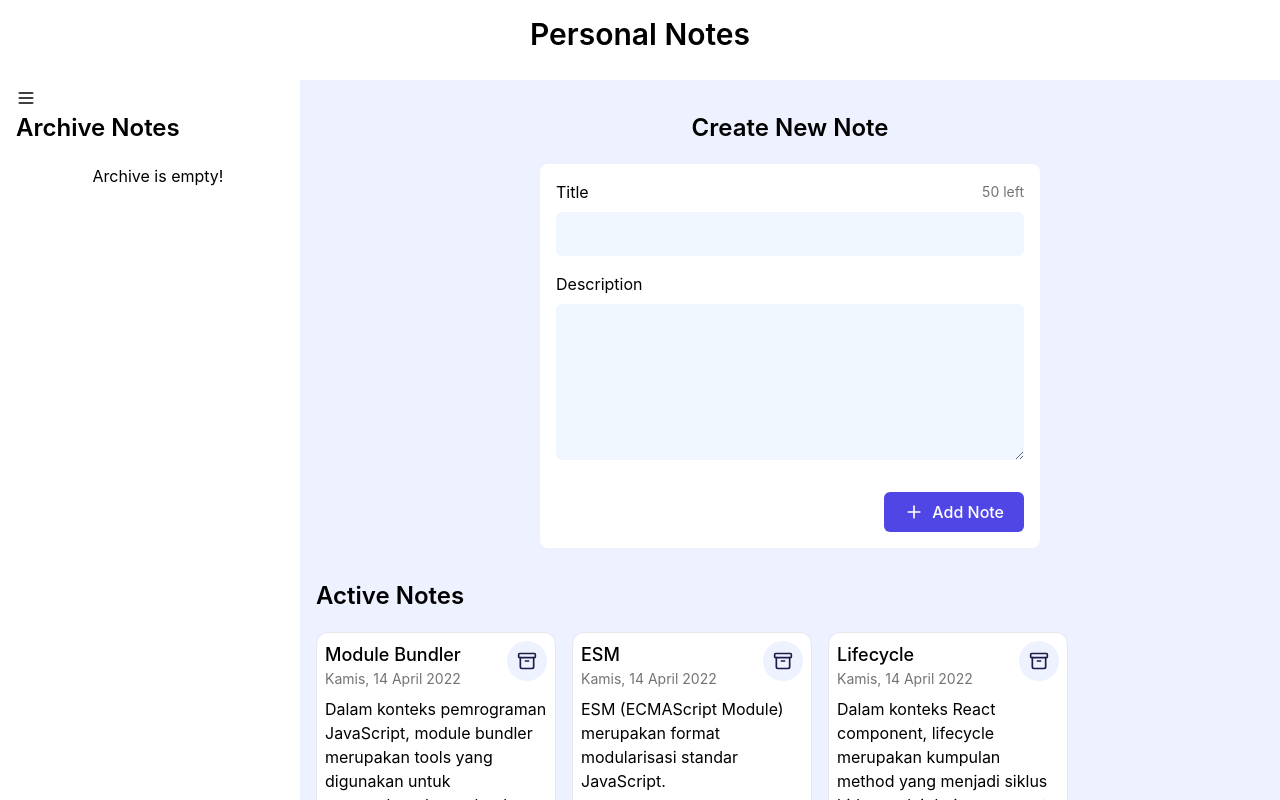
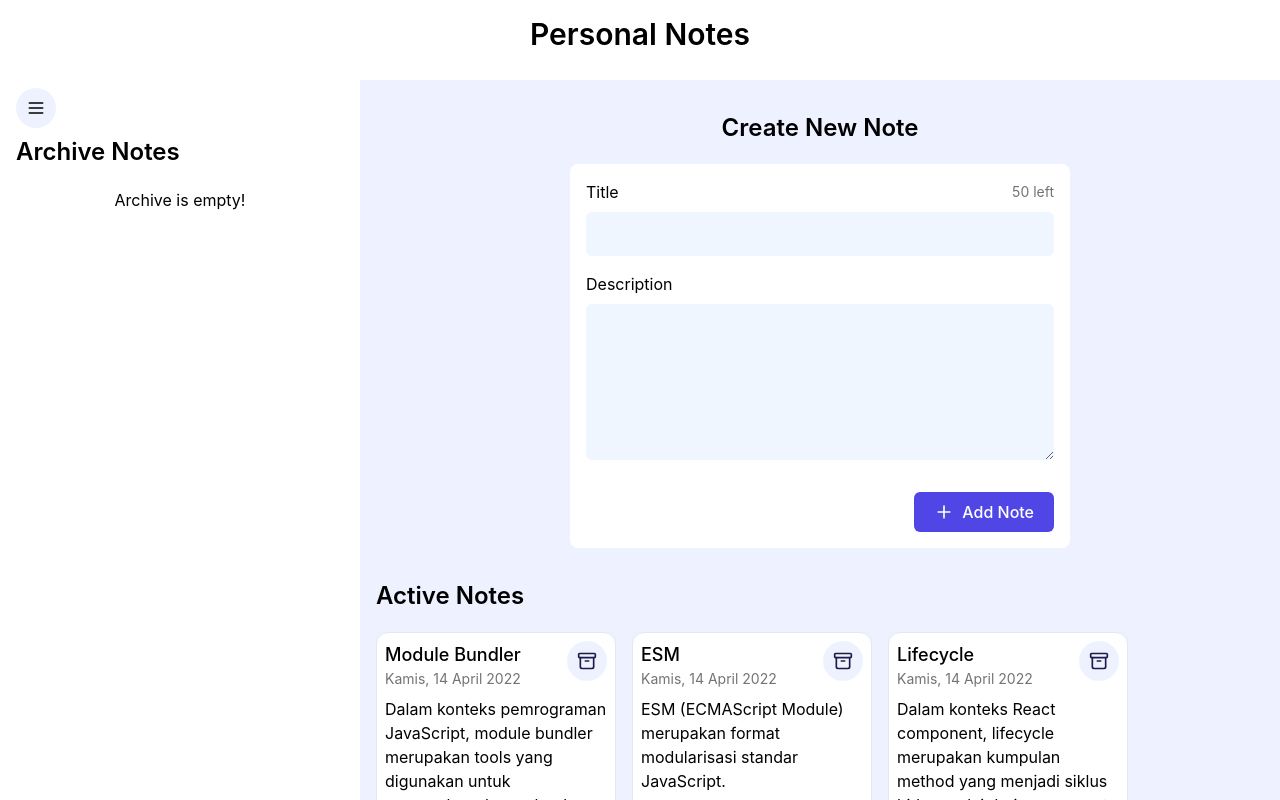
Before and after one commit to ngrwisnu/personal-notes-2024, a React (Vite) app: page / in a window 1280 px wide. Shown: the top 800 px of the page. Built offline with nearby package versions, Linux system fonts and the light colour scheme.

Commit message:
fix ui in mobile device

```diff
--- a/src/App.tsx
+++ b/src/App.tsx
@@ -5,12 +5,22 @@ import Header from "./components/header/Header";
 import { useEffect, useState } from "react";
 import { NoteRequest } from "./models";
 import { getInitialData } from "./utils";
+import Button from "./components/ui/Button";
 
 function App() {
   const [notes, setNotes] = useState<NoteRequest[] | []>([]);
+  const [isArchiveOpen, setIsArchiveOpen] = useState<boolean>(true);
 
   useEffect(() => {
     const init: NoteRequest[] = getInitialData();
+
+    const screenSize = window.innerWidth;
+
+    if (screenSize < 768) {
+      setIsArchiveOpen(false);
+    } else {
+      setIsArchiveOpen(true);
+    }
 
     setNotes(init);
   }, []);
@@ -40,6 +50,10 @@ function App() {
     setNotes(updatedNotes);
   };
 
+  const archiveStateHandler = () => {
+    setIsArchiveOpen(!isArchiveOpen);
+  };
+
   return (
     <>
       <Header />
@@ -47,13 +61,16 @@ function App() {
         className="w-screen flex relative"
         style={{ minHeight: "calc(100vh - 80px)" }}
       >
-        <div className="absolute left-4 top-2">
-          <Menu size={20} />
+        <div className="absolute left-4 top-2 z-50">
+          <Button onClick={archiveStateHandler} iconOnly>
+            <Menu size={20} />
+          </Button>
         </div>
         <Archive
           notes={notes}
           handleDelete={deleteNoteHandler}
           handleArchiveStatus={archiveStatusHandler}
+          archiveState={isArchiveOpen}
         />
         <MainContent
           notes={notes}
--- a/src/components/archive/Archive.tsx
+++ b/src/components/archive/Archive.tsx
@@ -5,16 +5,22 @@ interface ArchivedNotesProps {
   notes: NoteRequest[];
   handleDelete: (id: number) => void;
   handleArchiveStatus: (id: number) => void;
+  archiveState: boolean;
 }
 
 const Archive = ({
   notes,
   handleDelete,
   handleArchiveStatus,
+  archiveState,
 }: ArchivedNotesProps) => {
   return (
-    <aside>
-      <div className="bg-white w-4/5 md:w-[300px] pl-4 pt-8 h-full">
+    <aside
+      className={`absolute z-10 bottom-0 top-0 w-full max-w-[360px] ${
+        !archiveState && "-left-full lg:absolute"
+      } ${archiveState && "left-0 lg:relative"}`}
+    >
+      <div className="bg-white w-full px-4 pt-14 h-full">
         <h2>Archive Notes</h2>
         {!notes.some((note) => note.archived) && (
           <div className="w-full">
--- a/src/components/content/FormInput.tsx
+++ b/src/components/content/FormInput.tsx
@@ -43,7 +43,7 @@ const FormInput = ({ handleSubmit }: FormInputProps) => {
   return (
     <form
       onSubmit={submitHandler}
-      className="bg-white rounded-lg basis-full max-w-[500px] mx-auto p-4 flex flex-col gap-4"
+      className="bg-white rounded-lg basis-full w-full max-w-[500px] mx-auto p-4 flex flex-col gap-4"
     >
       <FormControl
         id="title"
--- a/src/components/content/MainContent.tsx
+++ b/src/components/content/MainContent.tsx
@@ -16,7 +16,7 @@ const MainContent = ({
   handleArchiveStatus,
 }: MainContentProps) => {
   return (
-    <div className="flex flex-col gap-8 w-full pt-8 mb-8">
+    <div className="flex flex-col gap-8 w-full pt-8 mb-8 mx-4 lg:mx-0">
       <section id="form-notes" className="w-full">
         <h2 className="text-center">Create New Note</h2>
         <FormInput handleSubmit={handleSubmit} />
--- a/src/components/ui/Button.tsx
+++ b/src/components/ui/Button.tsx
@@ -27,7 +27,7 @@ const Button = ({
 
   return (
     <button
-      className={`w-fit px-5 py-2 text-base font-medium rounded-md flex gap-2 items-center ${
+      className={`w-full flex justify-center items-center md:w-fit px-5 py-2 text-base font-medium rounded-md gap-2 ${
         type === "primary" && "bg-indigo-600 text-white"
       } ${type === "secondary" && "bg-neutral-500 text-white"} ${
         type === "danger" &&
```
